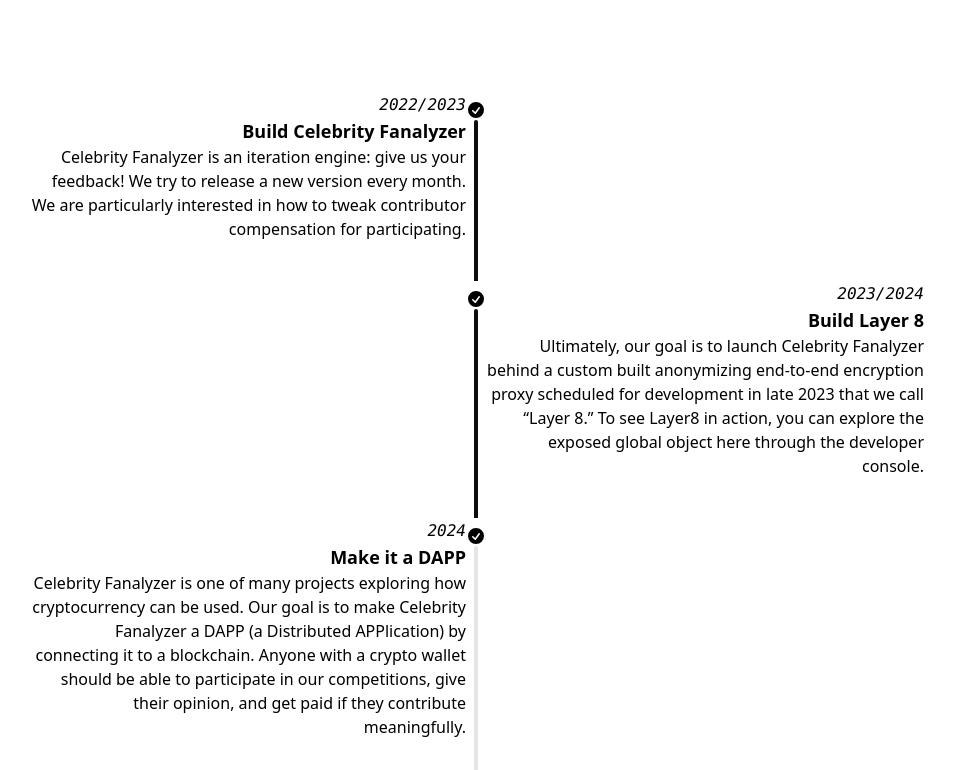
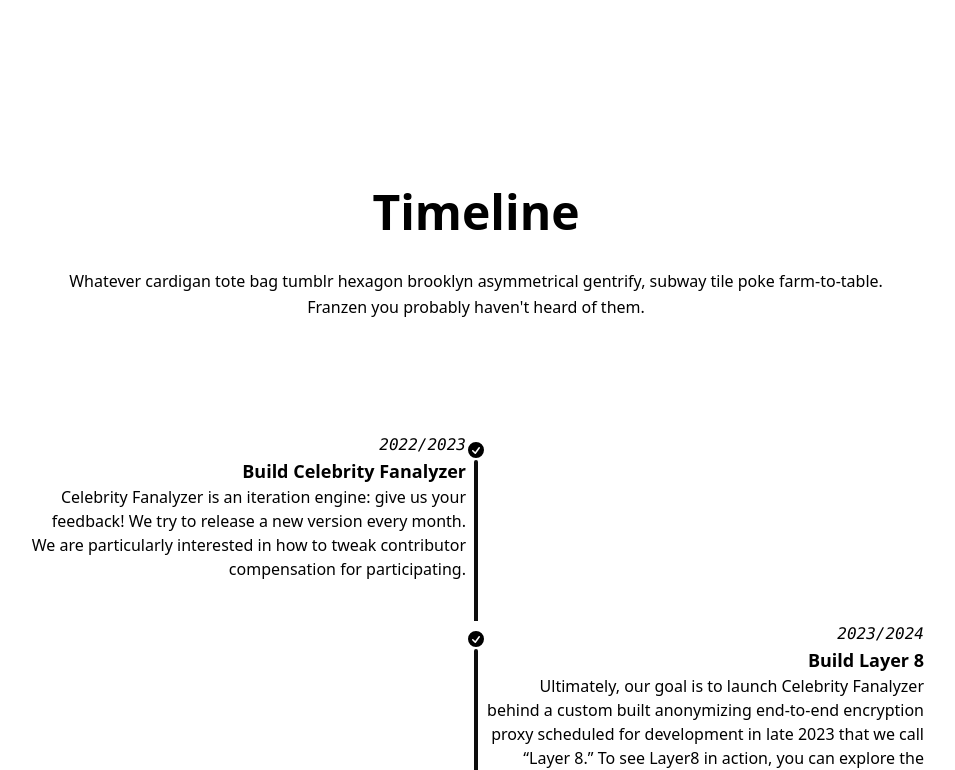
Before and after one commit to globe-and-citizen/gc-web, a Vue app: page / in a window 1280 px wide. Shown: the part 1852-2622 px from the top of the page, without its empty margins (164-1119 px from the left). Built offline with nearby package versions, Linux system fonts and the light colour scheme; the HTML template or start-up script is replaced by a standard one.

Commit message:
feat: timeline hero

```diff
--- a/src/components/TimelineComponent.vue
+++ b/src/components/TimelineComponent.vue
@@ -1,5 +1,12 @@
 <template>
-  <div class="">
+  <div class="container px-5 py-24 mx-auto">
+    <div class="flex flex-col text-center w-full mb-20">
+      <h2 class="text-5xl font-bold">Timeline</h2>
+      <p class="lg:w-2/3 mx-auto leading-relaxed py-8">
+        Whatever cardigan tote bag tumblr hexagon brooklyn asymmetrical gentrify, subway tile poke
+        farm-to-table. Franzen you probably haven't heard of them.
+      </p>
+    </div>
     <ul
       class="timeline timeline-snap-icon max-md:timeline-compact timeline-vertical max-w-4xl m-auto"
     >
```
